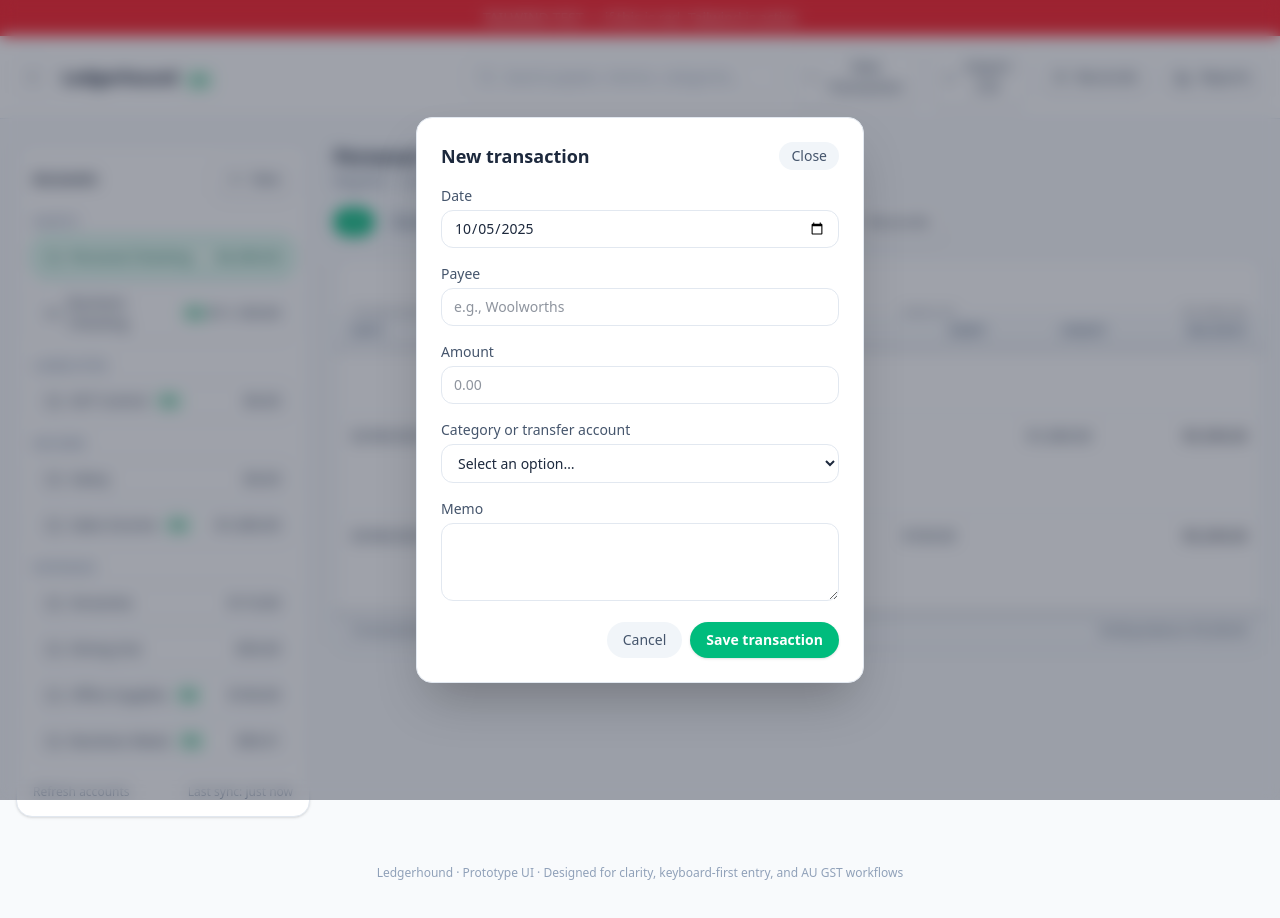
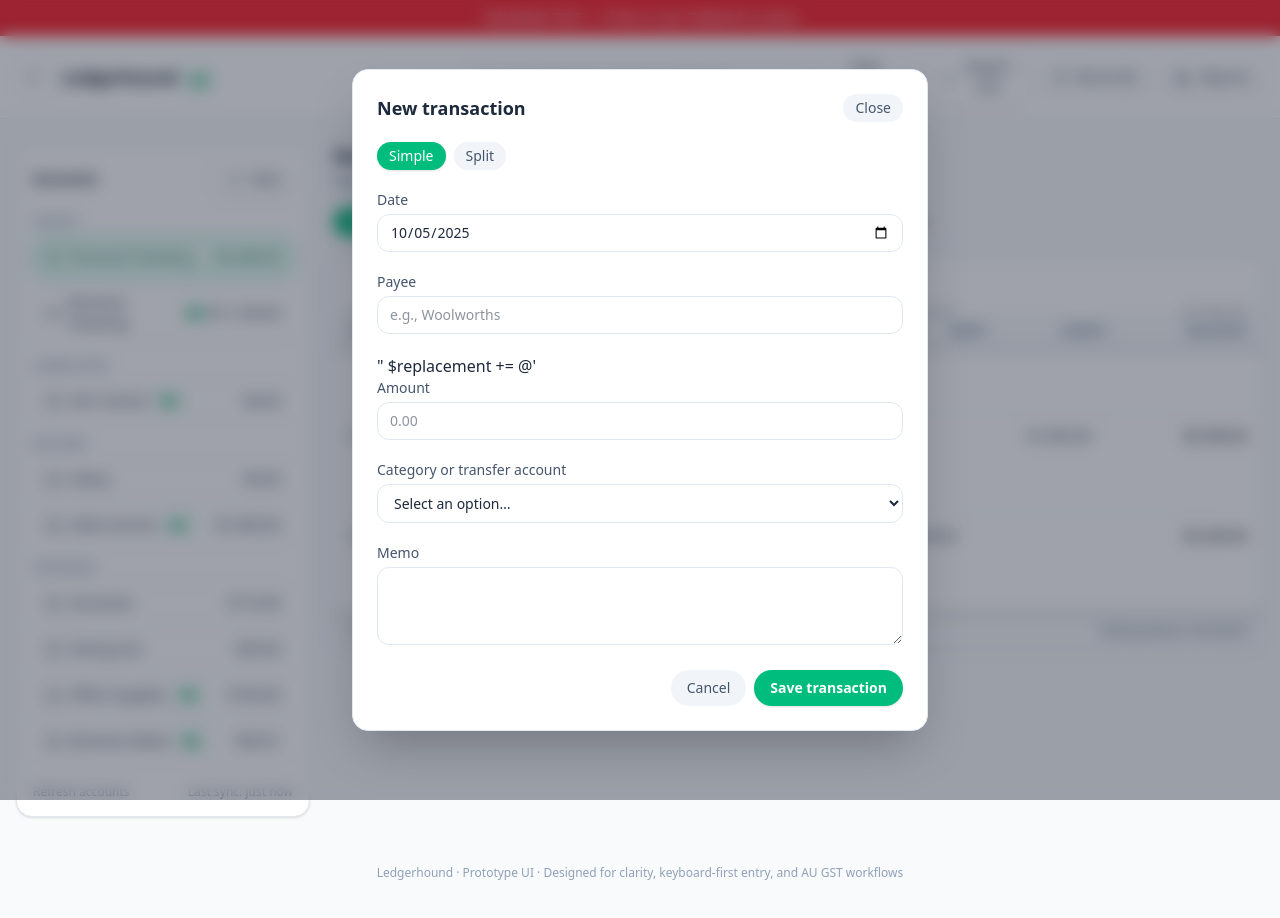
Before and after one commit to PBSGlenn/ledgerhound, a React (Vite) app: page / in a window 1280 px wide. Both pictures are taken after a click on the button "New Transaction". Shown: the top 918 px of the page. Built offline with nearby package versions, Linux system fonts and the light colour scheme.

Commit message:
Add split transaction functionality and GST handling in TransactionForm

```diff
--- a/src/components/LedgerhoundApp.tsx
+++ b/src/components/LedgerhoundApp.tsx
@@ -102,6 +102,20 @@ const seed = {
   sections: accountSections,
   register: registerSeed,
 };
+
+type SplitDraft = {
+  id: string;
+  selection: string;
+  amount: string;
+  gstCode?: GstCode;
+  isTransfer: boolean;
+};
+
+const gstOptions: Array<{ value: GstCode; label: string }> = [
+  { value: "GST", label: "GST 10%" },
+  { value: "GST_FREE", label: "GST Free" },
+  { value: "INPUT_TAXED", label: "Input Taxed" },
+];
 
 export const formatMoney = (value: number) =>
   new Intl.NumberFormat("en-AU", { style: "currency", currency: "AUD" }).format(value);
@@ -339,40 +353,189 @@ function RegisterTable({ rows, accounts, accountId, onCategoryChange }: { rows:
 }
 
 function TransactionForm({ open, onClose, accounts, onSave }: { open: boolean; onClose: () => void; accounts: Account[]; onSave: (payload: any) => void }) {
+  const makeSplit = (overrides: Partial<SplitDraft> = {}): SplitDraft => {
+    const isTransfer = overrides.isTransfer ?? false;
+    return {
+      id: `split-${Math.random().toString(36).slice(2, 8)}`,
+      selection: overrides.selection ?? "",
+      amount: overrides.amount ?? "",
+      gstCode: isTransfer ? undefined : overrides.gstCode ?? "GST",
+      isTransfer,
+    };
+  };
+  const [mode, setMode] = useState<"simple" | "split">("simple");
   const [date, setDate] = useState(() => new Date().toISOString().slice(0, 10));
   const [payee, setPayee] = useState("");
   const [amount, setAmount] = useState("");
   const [memo, setMemo] = useState("");
   const [categoryValue, setCategoryValue] = useState("");
+  const [splits, setSplits] = useState<SplitDraft[]>(() => [makeSplit()]);
 
   const categoryOptions = useMemo(() => accounts.filter((account) => account.type === "INCOME" || account.type === "EXPENSE"), [accounts]);
   const transferOptions = useMemo(() => accounts.filter((account) => account.type === "ASSET" || account.type === "LIABILITY" || account.type === "EQUITY"), [accounts]);
 
   if (!open) return null;
 
-  const handleSubmit = (event: React.FormEvent<HTMLFormElement>) => {
-    event.preventDefault();
-    onSave({
-      date,
-      payee,
+  const parseAmount = (input: string): number | null => {
+    if (!input.trim()) return null;
+    const numeric = Number.parseFloat(input.replace(/[^0-9.-]/g, ""));
+    if (!Number.isFinite(numeric)) return null;
+    return Math.round(numeric * 100) / 100;
+  };
+
+  const transactionAmount = parseAmount(amount);
+  const allocated = splits.reduce((sum, split) => {
+    const value = parseAmount(split.amount);
+    return value !== null ? sum + value : sum;
+  }, 0);
+
+  const remaining = mode === "split" && transactionAmount !== null ? Math.round((transactionAmount - allocated) * 100) / 100 : null;
+  const remainingBadge = mode === "split" && transactionAmount !== null
+    ? remaining !== null
+      ? remaining > 0.01
+        ? { label: `Remaining to allocate: ${formatMoney(remaining)}`, tone: "bg-amber-100 text-amber-700" }
+        : remaining < -0.01
+          ? { label: `Over allocated by ${formatMoney(Math.abs(remaining))}`, tone: "bg-rose-100 text-rose-700" }
+          : { label: "Fully allocated", tone: "bg-emerald-100 text-emerald-700" }
+      : null
+    : null;
+
+  const switchToSimple = () => {
+    setCategoryValue((current) => (mode === "split" && splits.length > 0 && splits[0].selection ? splits[0].selection : current));
+    setSplits([makeSplit()]);
+    setMode("simple");
+  };
+
+  const switchToSplit = () => {
+    setSplits((previous) => {
+      if (previous.length === 1 && !previous[0].selection && !previous[0].amount && categoryValue) {
+        const [kind] = categoryValue.split(":");
+        const isTransfer = kind === "transfer";
+        return [
+          makeSplit({
+            selection: categoryValue,
             amount,
-      memo,
-      categoryValue,
+            isTransfer,
+            gstCode: isTransfer ? undefined : "GST",
+          }),
+        ];
+      }
+      return previous;
     });
+    setCategoryValue("");
+    setMode("split");
+  };
+
+  const handleSplitSelectionChange = (splitId: string, value: string) => {
+    setSplits((previous) =>
+      previous.map((split) => {
+        if (split.id !== splitId) return split;
+        const [kind] = value.split(":");
+        const isTransfer = kind === "transfer";
+        return {
+          ...split,
+          selection: value,
+          isTransfer,
+          gstCode: isTransfer ? undefined : split.gstCode ?? "GST",
+        };
+      }),
+    );
+  };
+
+  const handleSplitAmountChange = (splitId: string, value: string) => {
+    setSplits((previous) => previous.map((split) => (split.id === splitId ? { ...split, amount: value } : split)));
+  };
+
+  const handleSplitGstChange = (splitId: string, value: GstCode) => {
+    setSplits((previous) => previous.map((split) => (split.id === splitId ? { ...split, gstCode: value } : split)));
+  };
+
+  const handleAddSplit = () => {
+    setSplits((previous) => [...previous, makeSplit()]);
+  };
+
+  const handleRemoveSplit = (splitId: string) => {
+    setSplits((previous) => (previous.length === 1 ? previous : previous.filter((split) => split.id !== splitId)));
+  };
+
+  const splitsInvalid = splits.some((split) => {
+    if (!split.selection) return true;
+    const value = parseAmount(split.amount);
+    return value === null || value <= 0;
+  });
+
+  const baseInvalid = !payee.trim() || transactionAmount === null || transactionAmount <= 0;
+  const simpleInvalid = mode === "simple" && !categoryValue;
+  const splitInvalid = mode === "split" && (splitsInvalid || remaining === null || Math.abs(remaining) > 0.01);
+  const saveDisabled = baseInvalid || simpleInvalid || splitInvalid;
+
+  const resetForm = () => {
     setPayee("");
     setAmount("");
     setMemo("");
     setCategoryValue("");
+    setSplits([makeSplit()]);
+    setMode("simple");
+  };
+
+  const handleSubmit = (event: React.FormEvent<HTMLFormElement>) => {
+    event.preventDefault();
+    if (saveDisabled) return;
+
+    if (mode === "split") {
+      const normalized = splits.map((split) => {
+        const [kind, accountId] = split.selection.split(":");
+        return {
+          id: split.id,
+          kind,
+          accountId,
+          amount: parseAmount(split.amount) ?? 0,
+          gstCode: split.isTransfer ? undefined : split.gstCode ?? "GST",
+        };
+      });
+      onSave({
+        mode: "split",
+        date,
+        payee,
+        amount: transactionAmount,
+        memo,
+        splits: normalized,
+      });
+    } else {
+      const [kind, accountId] = categoryValue.split(":");
+      const isTransfer = kind === "transfer";
+      onSave({
+        mode: "simple",
+        date,
+        payee,
+        amount: transactionAmount,
+        memo,
+        selection: { kind, accountId },
+        gstCode: isTransfer ? undefined : "GST",
+      });
+    }
+
+    resetForm();
+    onClose();
   };
 
   return (
     <div className="fixed inset-0 z-40 flex items-center justify-center bg-slate-900/40 backdrop-blur-sm">
-      <form onSubmit={handleSubmit} className="w-full max-w-md space-y-4 rounded-2xl border border-slate-200 bg-white p-6 shadow-2xl">
+      <form onSubmit={handleSubmit} className="w-full max-w-xl space-y-5 rounded-2xl border border-slate-200 bg-white p-6 shadow-2xl">
         <div className="flex items-center justify-between">
           <h2 className="text-lg font-semibold text-slate-800">New transaction</h2>
-          <button type="button" onClick={onClose} className="rounded-full bg-slate-100 px-3 py-1 text-sm text-slate-600 hover:bg-slate-200">
+          <button type="button" onClick={() => { resetForm(); onClose(); }} className="rounded-full bg-slate-100 px-3 py-1 text-sm text-slate-600 hover:bg-slate-200">
             Close
           </button>
+        </div>
+
+        <div className="flex items-center gap-2">
+          <PillToggle active={mode === "simple"} onClick={switchToSimple}>
+            Simple
+          </PillToggle>
+          <PillToggle active={mode === "split"} onClick={switchToSplit}>
+            Split
+          </PillToggle>
         </div>
 
         <label className="block text-sm">
@@ -394,6 +557,8 @@ function TransactionForm({ open, onClose, accounts, onSave }: { open: boolean; o
             className="w-full rounded-xl border border-slate-200 bg-white px-3 py-2 text-sm focus:outline-none focus:ring-2 focus:ring-emerald-500"
           />
         </label>
+"
+$replacement += @'
 
         <label className="block text-sm">
           <span className="mb-1 block text-slate-600">Amount</span>
@@ -405,6 +570,7 @@ function TransactionForm({ open, onClose, accounts, onSave }: { open: boolean; o
           />
         </label>
 
+        {mode === "simple" ? (
           <label className="block text-sm">
             <span className="mb-1 block text-slate-600">Category or transfer account</span>
             <select
@@ -433,6 +599,80 @@ function TransactionForm({ open, onClose, accounts, onSave }: { open: boolean; o
               ) : null}
             </select>
           </label>
+        ) : (
+          <div className="space-y-3">
+            <div className="flex items-center justify-between">
+              <span className="text-sm font-semibold text-slate-700">Splits</span>
+              {remainingBadge ? (
+                <span className={`rounded-full px-3 py-1 text-xs font-semibold ${remainingBadge.tone}`}>
+                  {remainingBadge.label}
+                </span>
+              ) : null}
+            </div>
+            {splits.map((split) => (
+              <div key={split.id} className="space-y-3 rounded-xl border border-slate-200 bg-slate-50/60 p-3">
+                <div className="flex flex-col gap-3 md:flex-row md:items-center">
+                  <select
+                    value={split.selection}
+                    onChange={(event) => handleSplitSelectionChange(split.id, event.target.value)}
+                    className="w-full rounded-lg border border-slate-200 bg-white px-3 py-2 text-sm text-slate-700 focus:outline-none focus:ring-2 focus:ring-emerald-500"
+                  >
+                    <option value="">Select category or account…</option>
+                    {categoryOptions.length ? (
+                      <optgroup label="Categories">
+                        {categoryOptions.map((option) => (
+                          <option key={`category:${option.id}`} value={`category:${option.id}`}>
+                            {option.name}
+                          </option>
+                        ))}
+                      </optgroup>
+                    ) : null}
+                    {transferOptions.length ? (
+                      <optgroup label="Transfer to account">
+                        {transferOptions.map((option) => (
+                          <option key={`transfer:${option.id}`} value={`transfer:${option.id}`}>
+                            {option.name}
+                          </option>
+                        ))}
+                      </optgroup>
+                    ) : null}
+                  </select>
+                  <input
+                    value={split.amount}
+                    onChange={(event) => handleSplitAmountChange(split.id, event.target.value)}
+                    placeholder="Amount"
+                    className="w-full rounded-lg border border-slate-200 bg-white px-3 py-2 text-sm text-slate-700 focus:outline-none focus:ring-2 focus:ring-emerald-500 md:w-48"
+                  />
+                </div>
+                <div className="flex flex-wrap items-center justify-between gap-2">
+                  {!split.isTransfer ? (
+                    <select
+                      value={split.gstCode ?? "GST"}
+                      onChange={(event) => handleSplitGstChange(split.id, event.target.value as GstCode)}
+                      className="rounded-lg border border-slate-200 bg-white px-2 py-1 text-xs text-slate-600 focus:outline-none focus:ring-2 focus:ring-emerald-500"
+                    >
+                      {gstOptions.map((option) => (
+                        <option key={option.value} value={option.value}>
+                          {option.label}
+                        </option>
+                      ))}
+                    </select>
+                  ) : (
+                    <span className="text-xs text-slate-500">No GST on transfers</span>
+                  )}
+                  {splits.length > 1 ? (
+                    <button type="button" onClick={() => handleRemoveSplit(split.id)} className="text-xs font-medium text-rose-600 hover:text-rose-500">
+                      Remove
+                    </button>
+                  ) : null}
+                </div>
+              </div>
+            ))}
+            <button type="button" onClick={handleAddSplit} className="text-sm font-semibold text-emerald-600 hover:text-emerald-500">
+              + Add split
+            </button>
+          </div>
+        )}
 
         <label className="block text-sm">
           <span className="mb-1 block text-slate-600">Memo</span>
@@ -445,13 +685,13 @@ function TransactionForm({ open, onClose, accounts, onSave }: { open: boolean; o
         </label>
 
         <div className="flex items-center justify-end gap-2">
-          <button type="button" onClick={onClose} className="rounded-full bg-slate-100 px-4 py-2 text-sm text-slate-600 hover:bg-slate-200">
+          <button type="button" onClick={() => { resetForm(); onClose(); }} className="rounded-full bg-slate-100 px-4 py-2 text-sm text-slate-600 hover:bg-slate-200">
             Cancel
           </button>
           <button
             type="submit"
             className="rounded-full bg-emerald-500 px-4 py-2 text-sm font-semibold text-white shadow-sm hover:bg-emerald-400"
-            disabled={!payee || !amount || !categoryValue}
+            disabled={saveDisabled}
           >
             Save transaction
           </button>
@@ -459,9 +699,7 @@ function TransactionForm({ open, onClose, accounts, onSave }: { open: boolean; o
       </form>
     </div>
   );
-}
-
-export default function App() {
+}export default function App() {
   const [collapsed, setCollapsed] = useState(false);
   const [selected, setSelected] = useState<string | null>(accountCatalogue[0]?.id ?? null);
   const [showTxnForm, setShowTxnForm] = useState(false);
```
Lines whose indentation alone changed are shown as unchanged.
